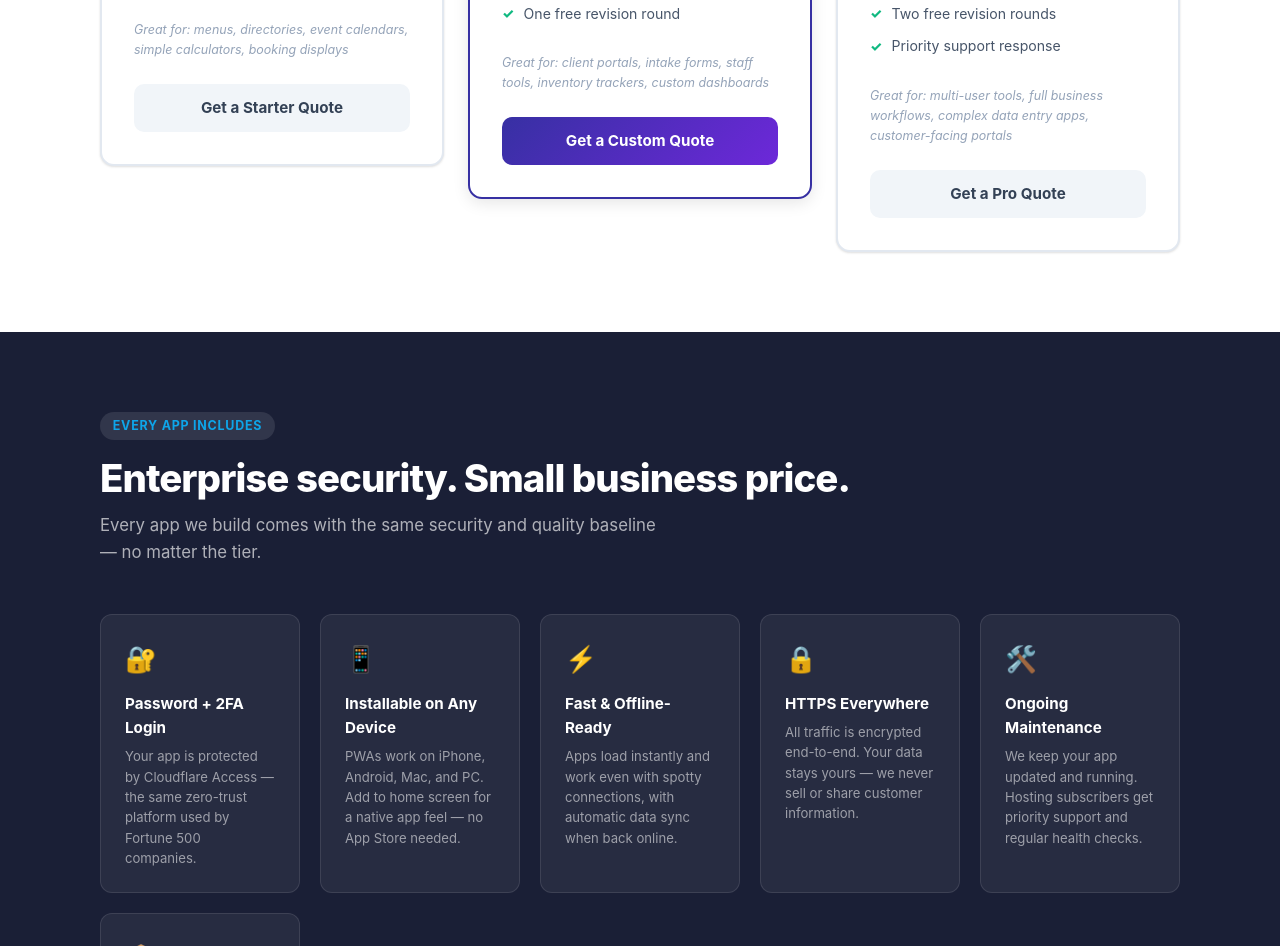
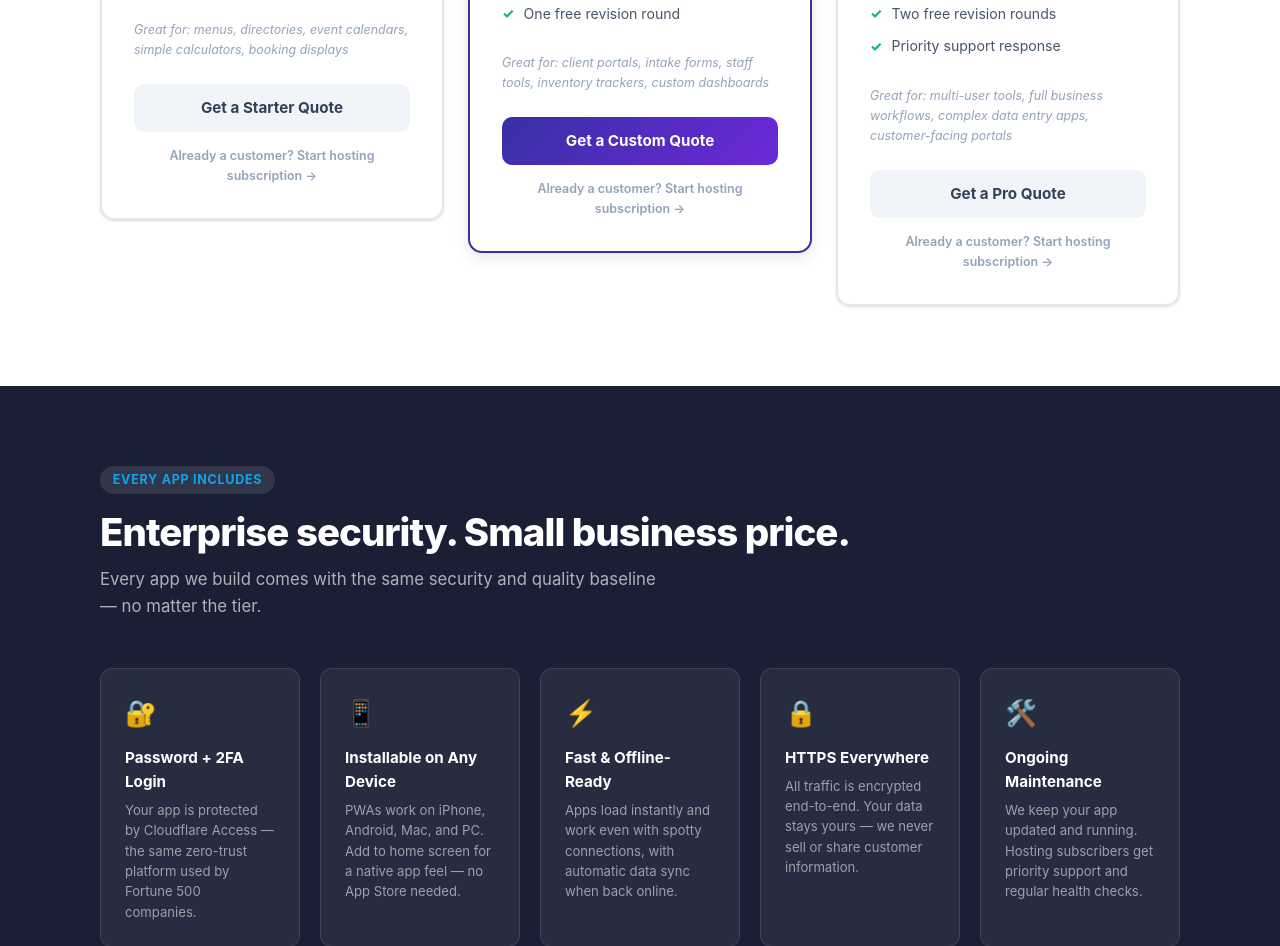
Before and after one commit to cosmicwombat/appsforhire.app, a plain HTML site: page index.html in a window 1280 px wide. Shown: the part 3122-4068 px from the top of the page. Drawn offline with Linux system fonts and the light colour scheme.

Commit message:
Wire Stripe hosting subscription links to pricing cards

```diff
--- a/index.html
+++ b/index.html
@@ -278,6 +278,12 @@
     .btn-indigo:hover { opacity: .92; }
     .btn-ghost { background: var(--gray100); color: var(--gray700); }
     .btn-ghost:hover { background: var(--gray200); }
+    .plan-hosting-link {
+      display: block; text-align: center; margin-top: .85rem;
+      font-size: .78rem; font-weight: 600; color: var(--gray400);
+      text-decoration: none; transition: color .2s;
+    }
+    .plan-hosting-link:hover { color: var(--indigo); }
 
     /* ── What's Always Included ── */
     .included-section { background: var(--navy); color: var(--white); }
@@ -549,6 +555,7 @@
         </ul>
         <p class="plan-examples">Great for: menus, directories, event calendars, simple calculators, booking displays</p>
         <a href="#contact" class="btn btn-ghost">Get a Starter Quote</a>
+        <a href="https://buy.stripe.com/aFafZh2Nk24Ye7X7r62880c" target="_blank" class="plan-hosting-link">Already a customer? Start hosting subscription →</a>
       </div>
 
       <!-- Custom (featured) -->
@@ -572,6 +579,7 @@
         </ul>
         <p class="plan-examples">Great for: client portals, intake forms, staff tools, inventory trackers, custom dashboards</p>
         <a href="#contact" class="btn btn-indigo">Get a Custom Quote</a>
+        <a href="https://buy.stripe.com/9B628r5ZwdNG5BrcLq2880d" target="_blank" class="plan-hosting-link">Already a customer? Start hosting subscription →</a>
       </div>
 
       <!-- Pro -->
@@ -595,6 +603,7 @@
         </ul>
         <p class="plan-examples">Great for: multi-user tools, full business workflows, complex data entry apps, customer-facing portals</p>
         <a href="#contact" class="btn btn-ghost">Get a Pro Quote</a>
+        <a href="https://buy.stripe.com/14AaEX73A24Yfc1bHm2880e" target="_blank" class="plan-hosting-link">Already a customer? Start hosting subscription →</a>
       </div>
 
     </div>
```
